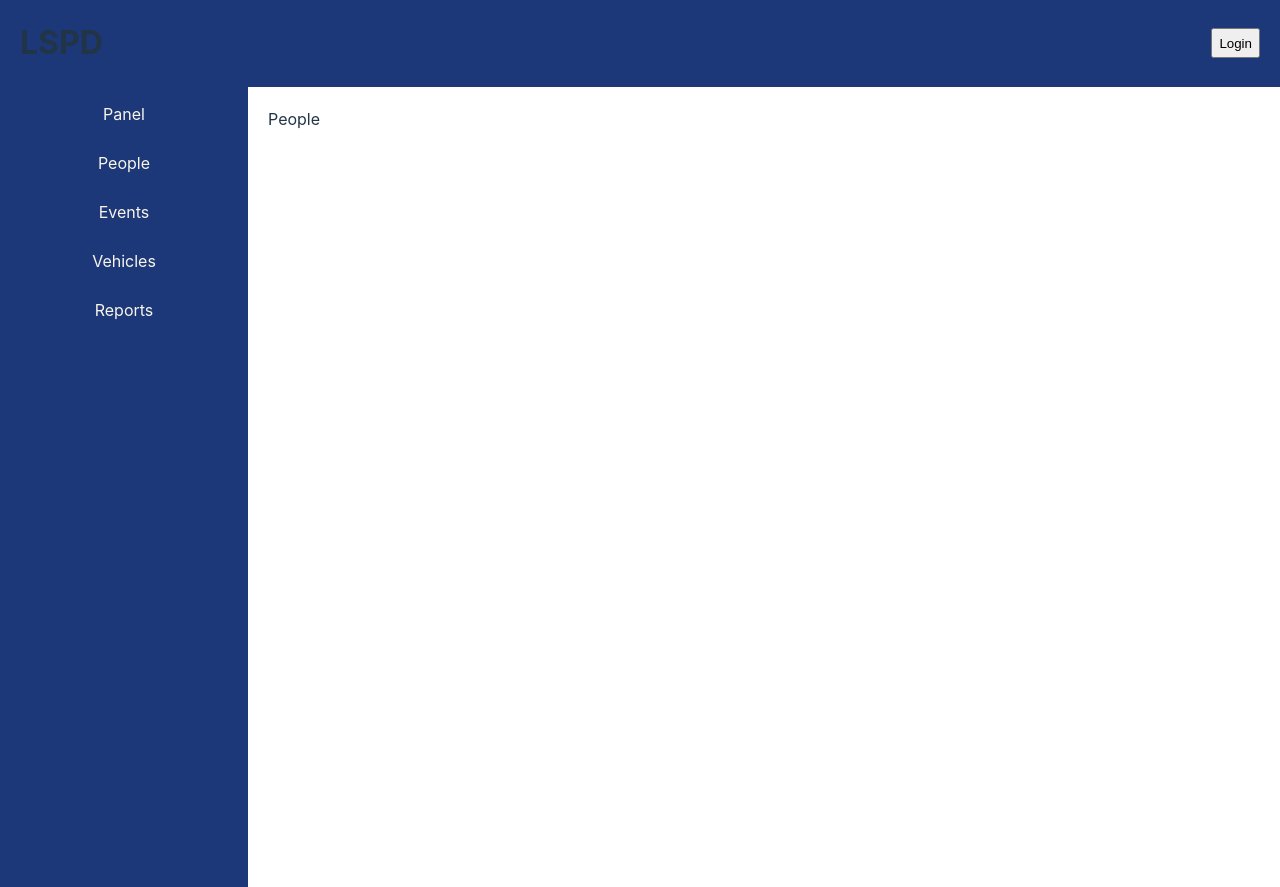
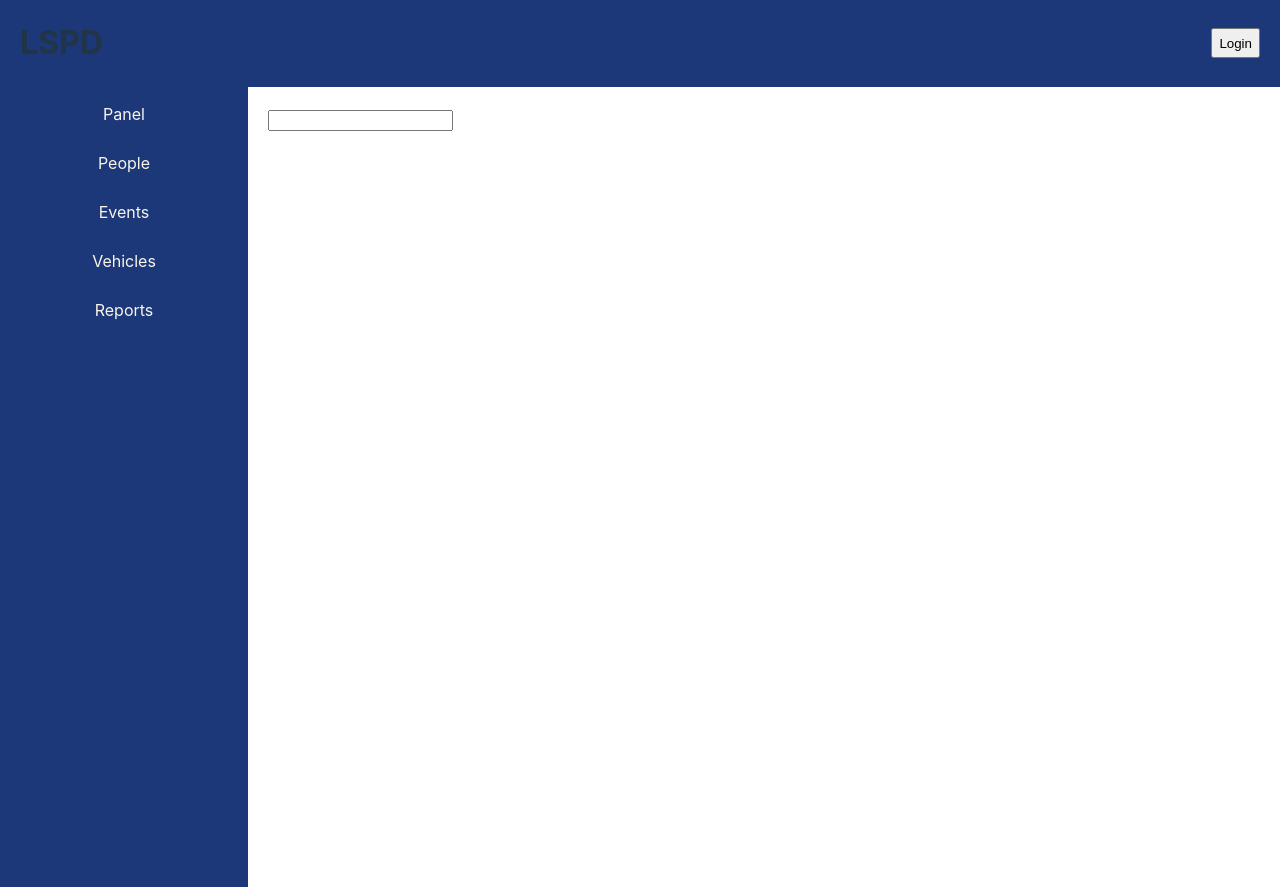
Before and after one commit to eurbaniak/lspd-mdt, a React (Vite) app: page /people in a window 1280 px wide. Built offline with nearby package versions, Linux system fonts and the light colour scheme.

Commit message:
add input in People tab

```diff
--- a/src/components/People/People.jsx
+++ b/src/components/People/People.jsx
@@ -1,8 +1,14 @@
 import React from "react";
+import { useForm } from "react-hook-form";
 import "./people.css";
 
 const People = () => {
-  return <div className="people">People</div>;
+  const { register, handleSubmit } = useForm();
+  return (
+    <div className="people">
+      <input {...register("search")} />
+    </div>
+  );
 };
 
 export default People;
```
